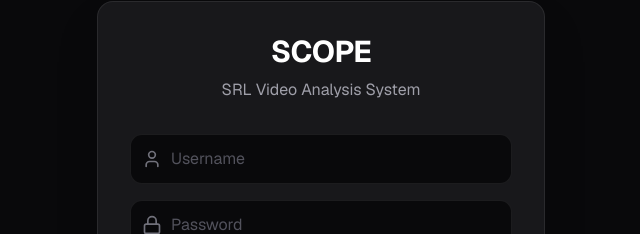
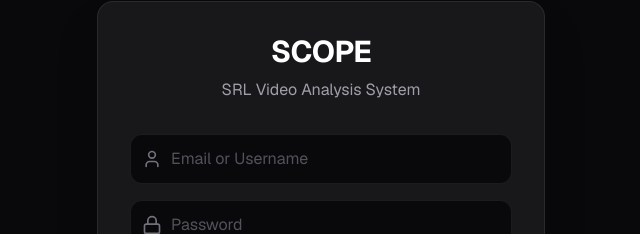
Before and after one commit to MayuChamp/srl_tagging, a Next.js app in the folder scope-system/: page /login in a window 1280 px wide. Shown: the part 223-457 px from the top of the page, without its empty margins (319-959 px from the left). Built offline with nearby package versions, Linux system fonts and the light colour scheme.

Commit message:
Add support for real emails on login

```diff
--- a/scope-system/src/app/login/page.tsx
+++ b/scope-system/src/app/login/page.tsx
@@ -18,8 +18,9 @@ export default function LoginPage() {
     setLoading(true);
 
     try {
-      // Supabase requires an email, so we map the username to a pseudo-email under the hood
-      const email = `${username.trim().toLowerCase()}@scope.local`;
+      // If the user typed an email, use it directly. Otherwise, map the username to a pseudo-email.
+      const rawInput = username.trim().toLowerCase();
+      const email = rawInput.includes("@") ? rawInput : `${rawInput}@scope.local`;
 
       const { error: authError } = await supabase.auth.signInWithPassword({
         email,
@@ -60,7 +61,7 @@ export default function LoginPage() {
             </div>
             <input
               type="text"
-              placeholder="Username"
+              placeholder="Email or Username"
               value={username}
               onChange={(e) => setUsername(e.target.value)}
               className="w-full pl-10 pr-4 py-3 bg-zinc-950 border border-zinc-800 rounded-xl focus:ring-2 focus:ring-indigo-500 focus:border-indigo-500 outline-none transition-all text-white placeholder:text-zinc-600"
```
